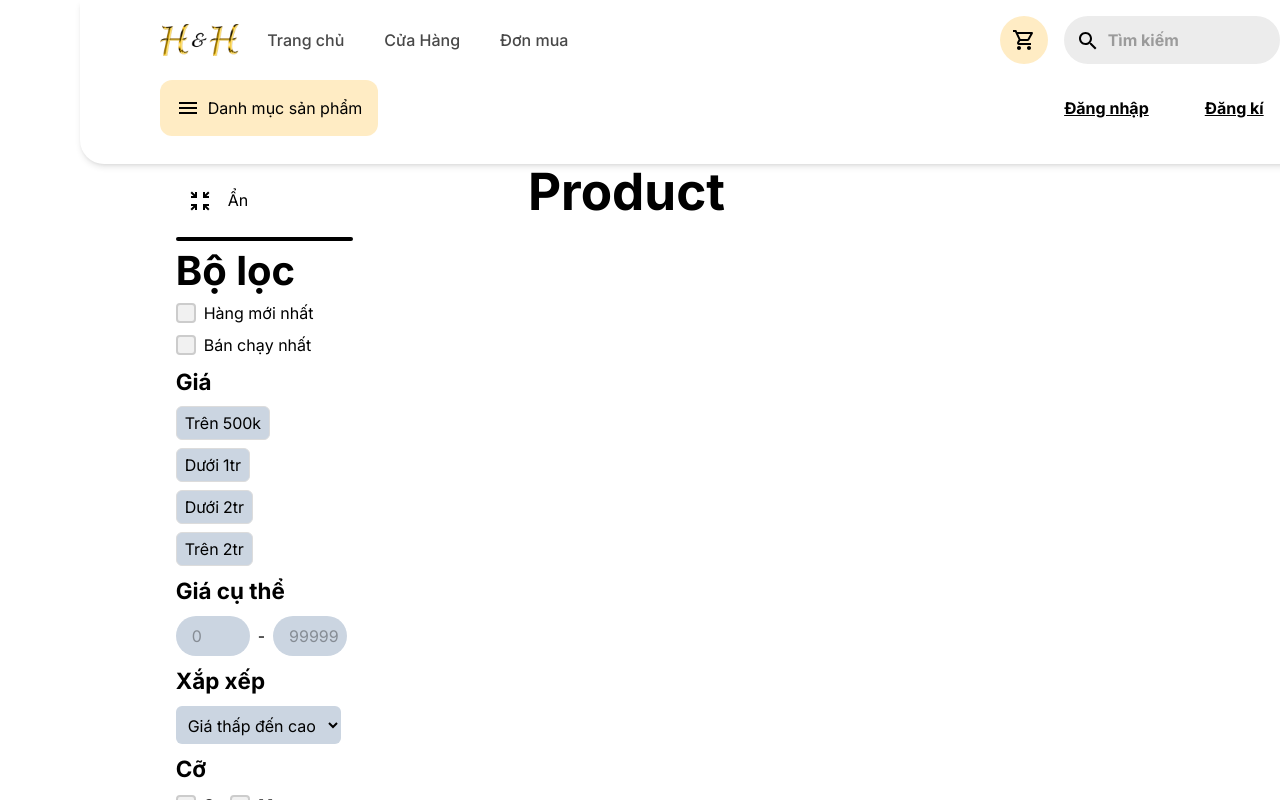
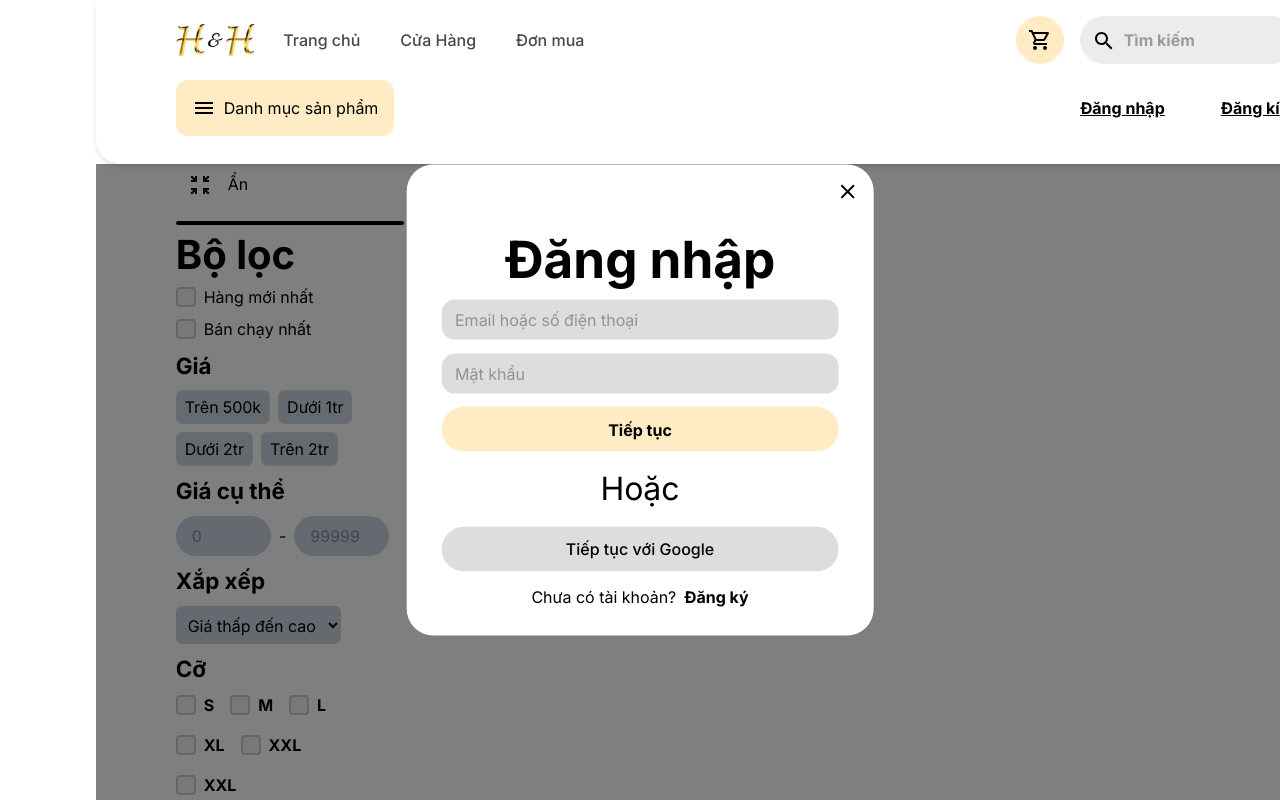
Before and after one commit to wu4ngg/HandH_FrontEnd, a React (Vite) app: page /shop in a window 1280 px wide. Both pictures are taken after a click on the button "Đăng nhập". Shown: the top 800 px of the page. Built offline with nearby package versions, Linux system fonts and the light colour scheme.

Commit message:
done 18/8/2023

```diff
--- a/src/components/layout/NavBar.tsx
+++ b/src/components/layout/NavBar.tsx
@@ -7,6 +7,8 @@ import { Menu, Close } from "@mui/icons-material";
 import { useSpring, animated, useTransition } from "react-spring";
 import { ICategory, sampleCategories } from "../../types/category";
 import boxCategory from "../widget/boxCategory.widget";
+import PopupComponent from "../widget/popUpComponent";
+import PopupRegister from "../widget/popUpRegister";
 // import { duration } from "@mui/material";
 
 const Navbar: React.FC = () => {
@@ -22,6 +24,17 @@ const Navbar: React.FC = () => {
       friction: 14,
     },
   });
+
+
+  const [login, setLogin] = React.useState(false);
+  const [register, setRegister] = React.useState(false);
+
+  function handleChange() {
+    setLogin(false);
+  }
+  function handleChangeRe() {
+    setRegister(false);
+  }
 
 
 
@@ -110,6 +123,7 @@ const Navbar: React.FC = () => {
           <div className="flex gap-6">
             <div>
               <input
+                onClick={() => setLogin(!login)}
                 className="font-bold underline  hover:text-black hover:bg-gray-100 transition-all duration-800 ease-linear hover:cursor-pointer px-4 py-3 rounded-2xl"
                 type="button"
                 value="Đăng nhập"
@@ -117,6 +131,7 @@ const Navbar: React.FC = () => {
             </div>
             <div>
               <input
+                onClick={() => setRegister(!register)}
                 className="font-bold underline  hover:text-black hover:bg-gray-100 transition-all duration-800 ease-linear hover:cursor-pointer px-4 py-3 rounded-2xl"
                 type="button"
                 value="Đăng kí"
@@ -125,6 +140,10 @@ const Navbar: React.FC = () => {
           </div>
         </div>
       </div>
+      {login && (
+        <PopupComponent handleChange={handleChange}></PopupComponent>
+      )}
+      {register && (<PopupRegister handleChange={handleChangeRe}></PopupRegister>)}
       {transitions(
         (style, isOpen) =>
           isOpen && (
--- a/src/components/pages/Shop.tsx
+++ b/src/components/pages/Shop.tsx
@@ -7,6 +7,7 @@ import { convertMoney } from "../../utils";
 // import { useSpring, animated, useTransition , config } from "react-spring";
 import SizeWidget from "../widget/sizeWidget";
 import { useSpring, animated, useTransition } from "react-spring";
+import ColorChip from "../widget/colorChip";
 type PriceFilter = {
     id: number,
     price: number,
@@ -22,6 +23,24 @@ export type Size = {
 }
 
 const Shop: React.FC = () => {
+
+    const [colors, setColors] = React.useState([
+        {
+            tooltip: "Xanh dương",
+            color: "#8DB4D2",
+            enabled: true,
+        },
+        {
+            tooltip: "Đen",
+            color: "#000",
+            enabled: false,
+        },
+        {
+            tooltip: "Hồng",
+            color: "#FFD1DC",
+            enabled: false,
+        },
+    ]);
 
     const dataFilter: PriceFilter[] = [
         {
@@ -108,6 +127,20 @@ const Shop: React.FC = () => {
         setShowNav(!showNav)
     }
 
+    function changeSelected(element: any, array: Array<any>, value: boolean) {
+        return array.map((e) => {
+            if (e == element) {
+                return {
+                    ...element,
+                    enabled: value,
+                };
+            }
+            return {
+                ...e,
+                enabled: false,
+            };
+        });
+    }
 
 
     const transition = useTransition(showNav, {
@@ -195,11 +228,11 @@ const Shop: React.FC = () => {
                                             </div>
                                             <div className="specific-price flex gap-2 items-center">
                                                 <input className="input-specific bg-slate-300 rounded-3xl
-         pl-4 py-2 w-[25%] duration-200 ease-in
+         pl-4 pr-4 py-2 w-[25%] duration-200 ease-in
           outline-none  focus:border-none " type="text" name="" placeholder="0" id="" />
                                                 <div className="flash">-</div>
                                                 <input className="input-specific bg-slate-300 rounded-3xl
-         pl-4 py-2 w-[25%] duration-200 ease-in
+         pl-4 pr-4 py-2 w-[25%] duration-200 ease-in
            outline-none focus:border-none " type="text" name="" placeholder="99999" id="" />
                                             </div>
 
@@ -233,8 +266,17 @@ const Shop: React.FC = () => {
                                                 <p>Màu sắc</p>
                                             </div>
 
-                                            <div className="pick-color">
-
+                                            <div className="pick-color flex gap-4">
+                                                {colors.map((e: any) => (
+                                                    <ColorChip
+                                                        active={e.enabled}
+                                                        color={e.color}
+                                                        onClick={(selected) => {
+                                                            setColors(() => changeSelected(e, colors, selected));
+                                                        }}
+                                                        tooltip={e.tooltip}
+                                                    />
+                                                ))}
                                             </div>
                                         </div>
                                     </animated.div>
--- /dev/null
+++ b/src/components/widget/popUpComponent.tsx
@@ -0,0 +1,39 @@
+import { Close } from "@mui/icons-material";
+
+function PopupComponent({ handleChange }: any) {
+  return (
+    <div className="overlay">
+
+    <div className="popup-login">
+      <div className='btn-close'><Close  onClick={handleChange}></Close></div>
+      <h1 style={{ fontWeight: "bold" }}>Đăng nhập</h1>
+      <input
+        className="bg-primary-grey"
+        type="text"
+        placeholder="Email hoặc số điện thoại"
+        name="emailText"
+        id="emailText"
+      />
+      <input
+        className="bg-primary-grey"
+        type="password"
+        placeholder="Mật khẩu"
+        name="passText"
+        id="passText"
+      />
+
+      <button className="btn-continute">Tiếp tục</button>
+      <h2>Hoặc</h2>
+      <button className="btn-continute-with-google">Tiếp tục với Google</button>
+      <div className="bottom-popup-login">
+        <h4>Chưa có tài khoản?</h4>
+        <h4 className="text-color-secondnary" id="text-register">
+          Đăng ký
+        </h4>
+      </div>
+    </div>
+    </div>
+  );
+}
+
+export default PopupComponent;
--- /dev/null
+++ b/src/components/widget/popUpRegister.tsx
@@ -0,0 +1,55 @@
+import { Close } from "@mui/icons-material";
+
+function PopupRegister({ handleChange }: any) {
+  return (
+    <div className="overlay w-screen h-screen absolute z-99">
+      <div className="popup-register">
+        <div className="btn-close">
+          <Close onClick={handleChange}></Close>
+        </div>
+        <h1 style={{ fontWeight: "bold" }}>Đăng ký</h1>
+        <input
+          className="bg-primary-grey"
+          type="text"
+          placeholder="Họ tên"
+          name="UsernameReText"
+          id="UsernameText"
+        />
+        <input
+          className="bg-primary-grey"
+          type="text"
+          placeholder="Email"
+          name="EmailReText"
+          id="EmailReText"
+        />
+        <input
+          className="bg-primary-grey"
+          type="text"
+          placeholder="Số điện thoại"
+          name="PhoneReText"
+          id="PhoneReText"
+        />
+        <input
+          className="bg-primary-grey"
+          type="text"
+          placeholder="Mật khẩu"
+          name="PassReText"
+          id="PassReText"
+        />
+        <input
+          className="bg-primary-grey"
+          type="text"
+          placeholder="Nhập lại mật khẩu"
+          name="RePassReText"
+          id="RePassReText"
+        />
+         <div className="bottom-register">
+            <button className="btn-continute-re">Tiếp tục</button>
+         </div>
+
+      </div>
+    </div>
+  );
+}
+
+export default PopupRegister;
--- a/src/styles/shop.css
+++ b/src/styles/shop.css
@@ -1,6 +1,7 @@
 
 
 .shop-filter{
+    flex: 1.5 !important;
 }
 .shop-product{
     flex: 2;
@@ -52,10 +53,3 @@
 .input-specific:focus {
     outline: solid 2px snow;
 }
-
-.shop-filter {
-    position: -webkit-sticky; /* For Safari */
-    position: sticky;
-    top: 4rem; /* or top-16 as per your Tailwind setup */
-    padding: 1rem;
-}
--- a/src/styles/styles.css
+++ b/src/styles/styles.css
@@ -39,27 +39,198 @@
     width: 320px;
     padding: 1rem;
     border-radius: 8px;
-    transform: scale(0.9); /* Start scaled down */
+    transform: scale(0.9);
+    /* Start scaled down */
     transition: transform 0.3s ease-in-out;
 }
 
 
 .popup-content.show {
-    transform: scale(1); /* Scale up to normal size */
+    transform: scale(1);
+    /* Scale up to normal size */
 }
 
 .home-new-list-product {
     display: flex;
-    flex-wrap: wrap; /* Cho phép các sản phẩm xuống dòng */
-    gap: 16px; /* Khoảng cách giữa các sản phẩm */
+    flex-wrap: wrap;
+    /* Cho phép các sản phẩm xuống dòng */
+    gap: 16px;
+    /* Khoảng cách giữa các sản phẩm */
 }
 
 .product_item {
-    flex: 1 1 calc(25% - 16px); /* Chiếm 25% chiều rộng của container, trừ khoảng cách */
-    margin: 8px; /* Khoảng cách bên ngoài mỗi sản phẩm */
+    flex: 1 1 calc(25% - 16px);
+    /* Chiếm 25% chiều rộng của container, trừ khoảng cách */
+    margin: 8px;
+    /* Khoảng cách bên ngoài mỗi sản phẩm */
 }
 
 .product_item {
-    max-width: calc(25% - 16px); /* Đảm bảo không chiếm quá 25% chiều rộng của container */
-    box-sizing: border-box; /* Bao gồm padding và border trong kích thước tổng cộng */
+    max-width: calc(25% - 16px);
+    /* Đảm bảo không chiếm quá 25% chiều rộng của container */
+    box-sizing: border-box;
+    /* Bao gồm padding và border trong kích thước tổng cộng */
 }
+
+
+
+
+#text-register {
+    font-weight: bold;
+}
+
+.bg-button-primary {
+    background-color: #ffecc4;
+}
+
+.bg-primary-grey {
+    background-color: #dddddd;
+}
+
+.bg-search-field {
+    background-color: #ececec;
+}
+
+.bg-select-grey {
+    color: #f9f9f9;
+}
+
+.transition-ease-in-out {
+    transition: all 0.35s ease-in-out;
+}
+
+.transition-ease-in-ou:hover {
+    transition: all 0.35s ease-in-out;
+}
+
+.popup-content {
+    background-color: white;
+    width: 320px;
+    padding: 1rem;
+    border-radius: 8px;
+    transform: scale(0.9);
+    /* Start scaled down */
+    transition: transform 0.3s ease-in-out;
+}
+
+.popup-content.show {
+    transform: scale(1);
+    /* Scale up to normal size */
+}
+
+.popup-login {
+    position: fixed;
+    top: 50%;
+    left: 50%;
+    transform: translate(-50%, -50%);
+    border-radius: 20pt;
+    width: 350pt;
+    text-align: center;
+    background-color: white;
+    display: flex;
+    flex-direction: column;
+    justify-content: center;
+    align-items: center;
+    gap: 10pt;
+    z-index: 1000;
+}
+
+.popup-register {
+    position: fixed;
+    top: 50%;
+    left: 50%;
+    transform: translate(-50%, -50%);
+    border-radius: 20pt;
+    width: 350pt;
+    text-align: center;
+    background-color: white;
+    display: flex;
+    flex-direction: column;
+    justify-content: center;
+    align-items: center;
+    gap: 10pt;
+    z-index: 1000;
+}
+
+.popup-login input::placeholder {
+    padding-left: 10pt;
+}
+
+.popup-register input::placeholder {
+    padding-left: 10pt;
+}
+
+.bottom-popup-login {
+    display: flex;
+    gap: 0.5rem;
+    padding-bottom: 20pt;
+}
+
+.popup-login input {
+    width: 85%;
+    height: 30pt;
+    border-radius: 10pt;
+}
+
+.popup-register input {
+    width: 85%;
+    height: 30pt;
+    border-radius: 10pt;
+}
+
+.btn-continute {
+    width: 85%;
+    background-color: #ffecc4;
+    font-weight: bold;
+
+    border-radius: 20pt;
+}
+
+.btn-continute-with-google {
+    width: 85%;
+    background-color: #dddddd;
+    border-radius: 20pt;
+}
+
+.btn-close {
+    text-align: end;
+    width: 100%;
+    padding: 10pt;
+}
+
+.overlay {
+    width: 100%;
+    height: 100%;
+    background-color: rgba(0, 0, 0, 0.5);
+    z-index: 9999;
+    position: fixed;
+}
+
+.btn-continute-re {
+    width: 85%;
+    background-color: #ffecc4;
+    font-weight: bold;
+    border-radius: 20pt;
+}
+
+.bottom-register {
+    width: 100%;
+    padding: 20pt;
+    transform: scale(1);
+}
+
+.home-new-list-product {
+    display: flex;
+    flex-wrap: wrap;
+    gap: 16px;
+}
+
+.product_item {
+    flex: 1 1 calc(25% - 16px);
+    margin: 8px;
+}
+
+.product_item {
+    max-width: calc(25% - 16px);
+    box-sizing: border-box;
+}
```
